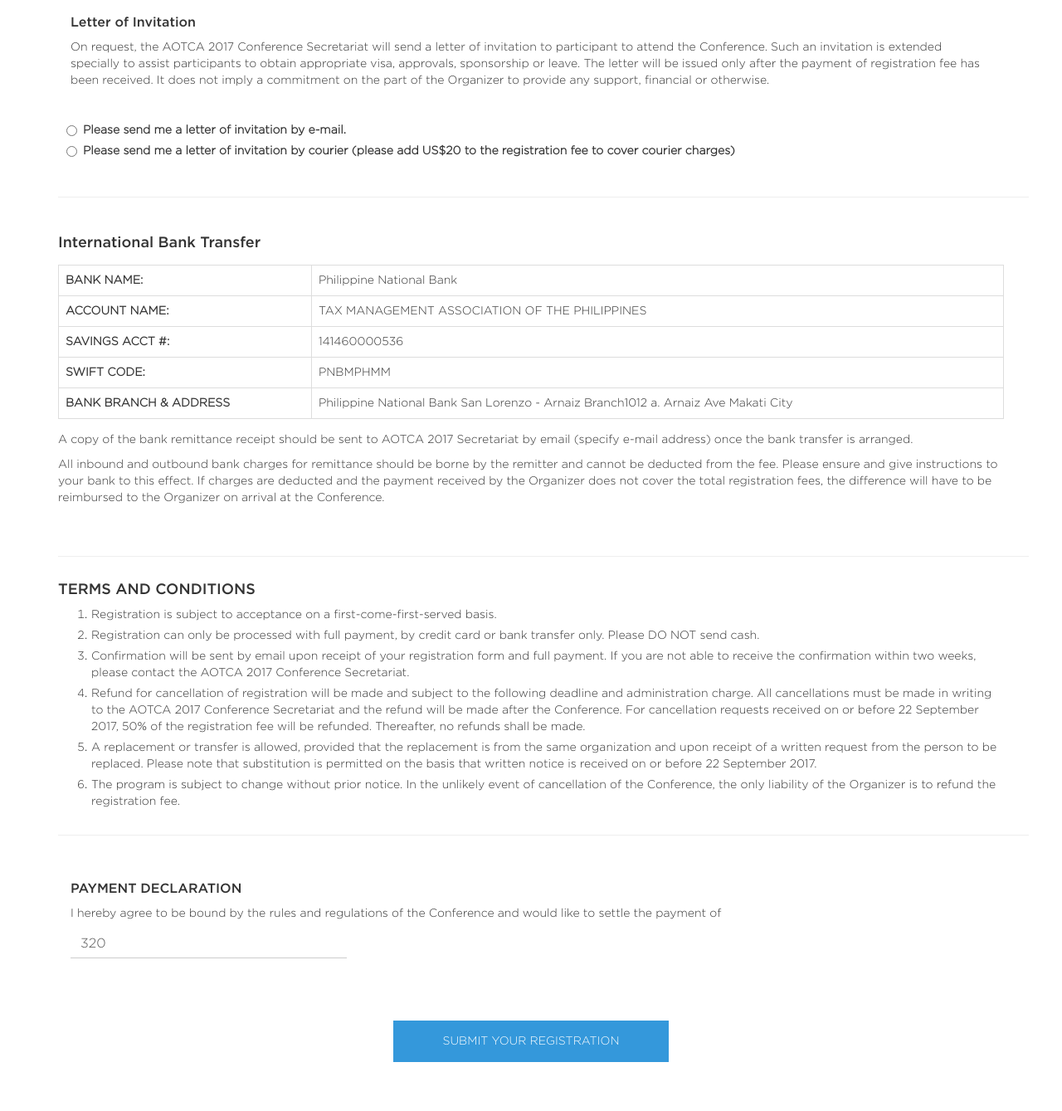
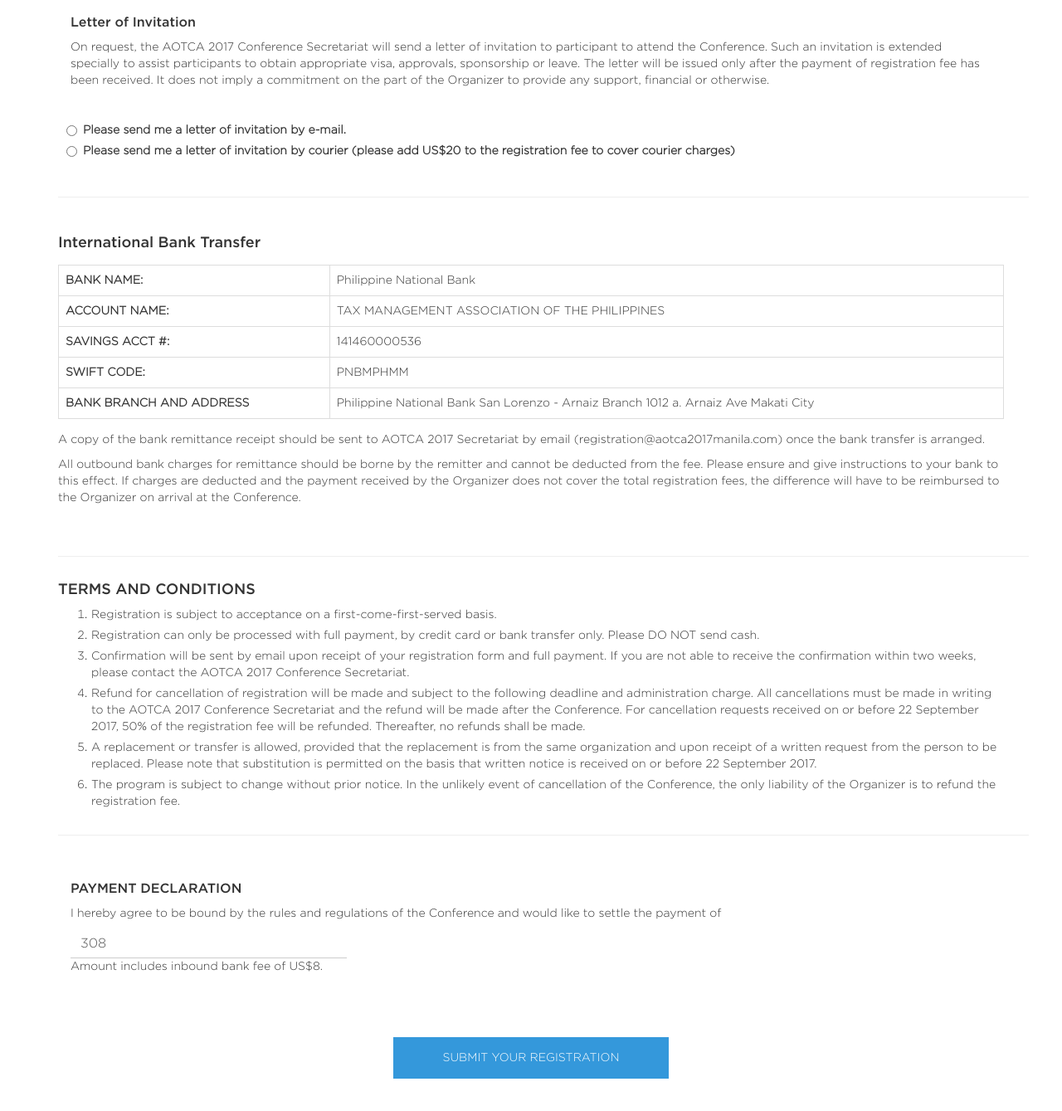
Before and after one commit to aotca2017/aotca2017international, a Jekyll site: the page built from index.html, in a window 1280 px wide and 1400 px high, scrolled down 1870 px. Shown: the top 1339 px of the window at 83% size. Built offline with Jekyll 4.4.1, drawn with Linux system fonts in a browser that asks for light colours.

Commit message:
Updated form and computation

```diff
--- a/_includes/content.html
+++ b/_includes/content.html
@@ -257,13 +257,13 @@
                     <td>PNBMPHMM</td>
                 </tr>
                 <tr>
-                    <th>BANK BRANCH & ADDRESS</th>
-                    <td>Philippine National Bank San Lorenzo - Arnaiz Branch1012 a. Arnaiz Ave Makati City</td>
+                    <th>BANK BRANCH AND ADDRESS</th>
+                    <td>Philippine National Bank San Lorenzo - Arnaiz Branch 1012 a. Arnaiz Ave Makati City</td>
                 </tr>
                 </tbody>
             </table>
-            <p class="description">A copy of the bank remittance receipt should be sent to AOTCA 2017 Secretariat by email (specify e-mail address) once the bank transfer is arranged.</p>
-            <p class="description">All inbound and outbound bank charges for remittance should be borne by the remitter and cannot be deducted from the fee.  Please ensure and give instructions to your bank to this effect.  If charges are deducted and the payment received by the Organizer does not cover the total registration fees, the difference will have to be reimbursed to the Organizer on arrival at the Conference.
+            <p class="description">A copy of the bank remittance receipt should be sent to AOTCA 2017 Secretariat by email (registration@aotca2017manila.com) once the bank transfer is arranged.</p>
+            <p class="description">All outbound bank charges for remittance should be borne by the remitter and cannot be deducted from the fee.  Please ensure and give instructions to your bank to this effect.  If charges are deducted and the payment received by the Organizer does not cover the total registration fees, the difference will have to be reimbursed to the Organizer on arrival at the Conference.
             </p>
         </div>
 
@@ -287,6 +287,7 @@
             <h2 class="form-header stylized-header">PAYMENT DECLARATION</h2>
             <p class="form-description">I hereby agree to be bound by the rules and regulations of the Conference and would like to settle the payment of</p>
             <input id="totalDeclaration" readonly class="content-input declaration form-control" placeholder="Amount to be pay" name="entry.2019220793" id="entry.2019220793" autocomplete="off" required type="number" value="" aria-required="true" aria-invalid="false">
+            <br/> Amount includes inbound bank fee of US$8.
         </div>
 
         <div class="content-button-container col-md-12">
--- a/js/main.js
+++ b/js/main.js
@@ -110,7 +110,7 @@ $(function(){
             if (model.paymentMethod == 'paypal') {
                 total += 15.00;
             } else {
-                total += 20.00;
+                total += 8.00;
             }
         }
 
```
